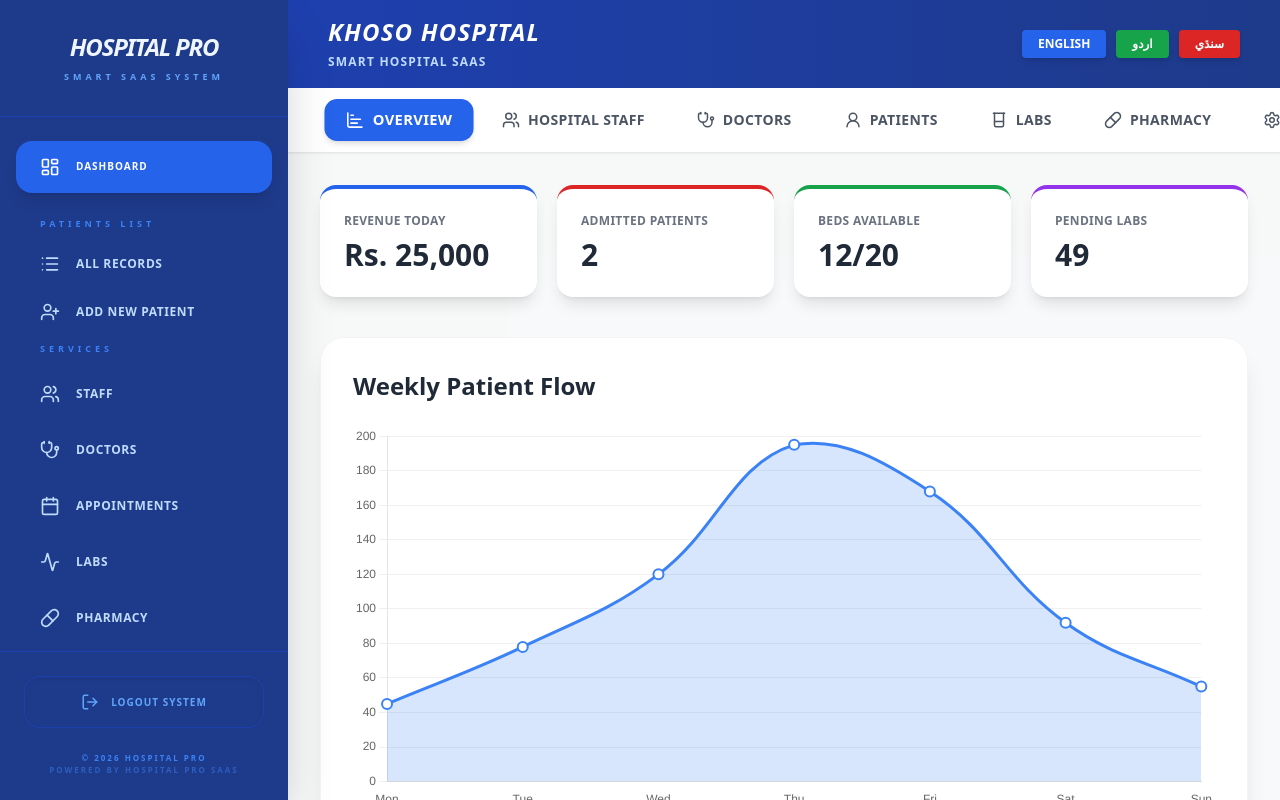
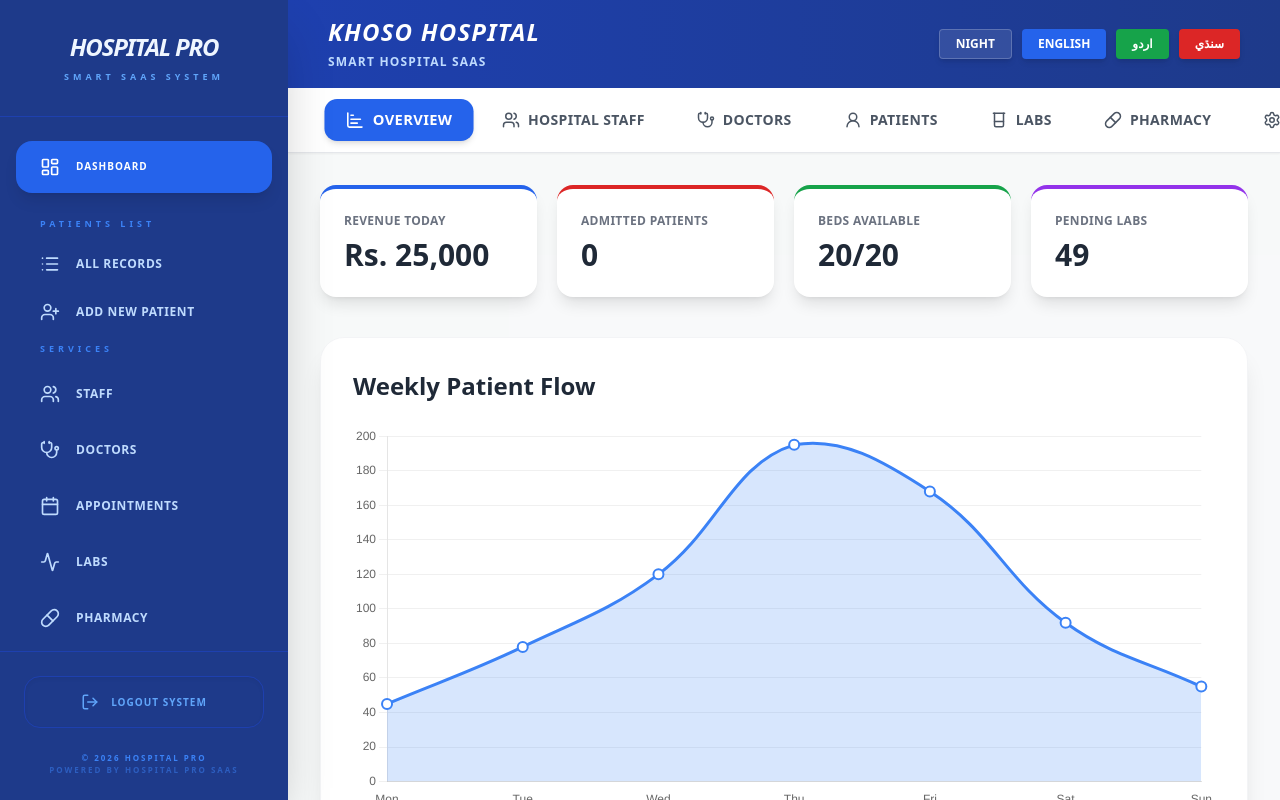
Before and after one commit to khoso227/My-Hospital, a React (Vite) app in the folder client/: page /dashboard in a window 1280 px wide. Built offline with nearby package versions, Linux system fonts and the light colour scheme; no server answers; a web font is replaced by a local one.

Commit message:
Dashboard: live bed counts + day/night toggle

```diff
--- a/client/src/components/Dashboard.jsx
+++ b/client/src/components/Dashboard.jsx
@@ -1,7 +1,8 @@
-import React, { useState } from 'react';
+import React, { useState, useEffect } from 'react';
 import { NavLink, Outlet, useLocation } from 'react-router-dom';
 import { useTranslation } from 'react-i18next';
 import { Line } from 'react-chartjs-2';
+import axios from 'axios';
 import {
   Chart as ChartJS,
   CategoryScale,
@@ -46,6 +47,18 @@ const DashboardLayout = ({ onToggleSidebar }) => {
     document.body.dir = (lng === 'ur' || lng === 'sd') ? 'rtl' : 'ltr';
   };
 
+  // Theme (Day/Night)
+  const [isDark, setIsDark] = useState(() => localStorage.getItem('theme') === 'dark');
+  useEffect(() => {
+    if (isDark) {
+      document.documentElement.classList.add('dark');
+      localStorage.setItem('theme', 'dark');
+    } else {
+      document.documentElement.classList.remove('dark');
+      localStorage.setItem('theme', 'light');
+    }
+  }, [isDark]);
+
   // Save Settings
   const handleSaveSettings = () => {
     setLoadingSave(true);
@@ -72,17 +85,30 @@ const DashboardLayout = ({ onToggleSidebar }) => {
     { id: 'settings', name: 'Settings', path: '/dashboard/settings', icon: <Settings size={18} /> },
   ];
 
-  // Dummy Data
-  const beds = Array.from({ length: 20 }, (_, i) => ({
-    id: i + 1,
-    status: i < 8 ? 'Occupied' : 'Available',
-  }));
+  // Live Patients (with offline cache)
+  const totalBeds = 20;
+  const [patients, setPatients] = useState([]);
 
-  const samplePatients = [
-    { id: 101, name: 'Ali Ahmed', status: 'OPD', disease: 'Flu / Fever' },
-    { id: 102, name: 'Zahid Khan', status: 'Admitted', disease: 'Chest Infection' },
-    { id: 103, name: 'Meer Khan', status: 'Admitted', disease: 'Surgery Recovery' },
-  ];
+  const patientCacheKey = 'patients_offline';
+
+  const persistPatients = (list) => localStorage.setItem(patientCacheKey, JSON.stringify(list));
+
+  const fetchPatients = async () => {
+    try {
+      const res = await axios.get('https://my-hospital-odec.vercel.app/api/patients');
+      if (res.data?.success) {
+        setPatients(res.data.data);
+        persistPatients(res.data.data);
+        return;
+      }
+    } catch (err) {
+      console.log('Patient API unreachable, using cached data if available');
+    }
+    const cached = localStorage.getItem(patientCacheKey);
+    if (cached) setPatients(JSON.parse(cached));
+  };
+
+  useEffect(() => { fetchPatients(); }, []);
 
   // Chart Data (Weekly Patient Flow)
   const daysOfWeek = ['Mon', 'Tue', 'Wed', 'Thu', 'Fri', 'Sat', 'Sun'];
@@ -138,9 +164,19 @@ const DashboardLayout = ({ onToggleSidebar }) => {
     setShowPrescriptionModal(null);
   };
 
+  // Derived counts
+  const admittedCount = patients.filter(
+    (p) => p.type === 'Admit' && !['Discharged', 'Referred', 'Death', 'OPD Return'].includes(p.status)
+  ).length;
+  const bedsAvailable = totalBeds - admittedCount;
+  const beds = Array.from({ length: totalBeds }, (_, i) => ({
+    id: i + 1,
+    status: i < admittedCount ? 'Occupied' : 'Available',
+  }));
+
   // ──────────────────────────────────────────────────────────
   return (
-    <div className="flex flex-col h-screen overflow-hidden bg-gray-50/80 font-sans">
+    <div className={`flex flex-col h-screen overflow-hidden font-sans transition-colors duration-300 ${isDark ? 'bg-slate-900 text-slate-100' : 'bg-gray-50/80 text-gray-900'}`}>
 
       {/* HEADER */}
       <header className="bg-gradient-to-r from-blue-800 to-blue-900 text-white px-4 md:px-10 py-4 flex justify-between items-center shadow-lg shrink-0">
@@ -159,6 +195,13 @@ const DashboardLayout = ({ onToggleSidebar }) => {
           </div>
         </div>
         <div className="flex gap-2.5">
+          <button
+            type="button"
+            onClick={() => setIsDark(!isDark)}
+            className="px-4 py-1.5 rounded text-xs font-black uppercase transition shadow-md bg-white/10 border border-white/20 hover:bg-white/20 active:scale-95"
+          >
+            {isDark ? 'Day' : 'Night'}
+          </button>
           {['en', 'ur', 'sd'].map(lng => (
             <button
               key={lng}
@@ -174,7 +217,7 @@ const DashboardLayout = ({ onToggleSidebar }) => {
       </header>
 
       {/* TABS */}
-      <nav className="bg-white border-b shadow-sm shrink-0 overflow-x-auto">
+      <nav className={`${isDark ? 'bg-slate-800 border-slate-700 text-slate-100' : 'bg-white border-b'} shadow-sm shrink-0 overflow-x-auto`}>
         <div className="px-6 md:px-10 py-3 flex gap-3">
           {tabs.map(tab => (
             <NavLink
@@ -197,7 +240,7 @@ const DashboardLayout = ({ onToggleSidebar }) => {
       </nav>
 
       {/* MAIN CONTENT */}
-      <main className="flex-1 p-6 md:p-8 overflow-y-auto">
+      <main className={`flex-1 p-6 md:p-8 overflow-y-auto ${isDark ? 'bg-slate-900 text-slate-100' : ''}`}>
 
         {location.pathname === '/dashboard/settings' ? (
 
@@ -322,28 +365,28 @@ const DashboardLayout = ({ onToggleSidebar }) => {
             <div className="grid grid-cols-1 sm:grid-cols-2 lg:grid-cols-4 gap-5">
               {[
                 { title: 'Revenue Today', value: 'Rs. 25,000', color: 'blue' },
-                { title: 'Admitted Patients', value: samplePatients.filter(p => p.status === 'Admitted').length, color: 'red' },
-                { title: 'Beds Available', value: `${beds.filter(b => b.status === 'Available').length}/20`, color: 'green' },
+                { title: 'Admitted Patients', value: admittedCount, color: 'red' },
+                { title: 'Beds Available', value: `${bedsAvailable}/${totalBeds}`, color: 'green' },
                 { title: 'Pending Labs', value: '49', color: 'purple' },
               ].map((item, i) => (
-                <div key={i} className={`bg-white rounded-2xl shadow-lg p-6 border-t-4 border-${item.color}-600`}>
-                  <p className="text-xs font-bold uppercase text-gray-500 tracking-wide">{item.title}</p>
-                  <p className="text-3xl font-black mt-2 text-gray-800">{item.value}</p>
+                <div key={i} className={`${isDark ? 'bg-slate-800 text-slate-100' : 'bg-white text-gray-800'} rounded-2xl shadow-lg p-6 border-t-4 border-${item.color}-600`}>
+                  <p className={`text-xs font-bold uppercase tracking-wide ${isDark ? 'text-slate-300' : 'text-gray-500'}`}>{item.title}</p>
+                  <p className="text-3xl font-black mt-2">{item.value}</p>
                 </div>
               ))}
             </div>
 
             {/* Weekly Patient Flow Chart */}
-            <div className="bg-white rounded-3xl shadow-xl p-6 md:p-8 border border-gray-100">
-              <h3 className="text-xl md:text-2xl font-black text-gray-800 mb-6">Weekly Patient Flow</h3>
+            <div className={`${isDark ? 'bg-slate-800 border-slate-700' : 'bg-white border-gray-100'} rounded-3xl shadow-xl p-6 md:p-8 border`}>
+              <h3 className={`text-xl md:text-2xl font-black mb-6 ${isDark ? 'text-slate-100' : 'text-gray-800'}`}>Weekly Patient Flow</h3>
               <div className="h-80 md:h-96">
                 <Line data={chartData} options={chartOptions} />
               </div>
             </div>
 
             {/* Bed Map */}
-            <div className="bg-white rounded-3xl shadow-xl p-6 md:p-8">
-              <h3 className="text-xl font-black uppercase mb-6 flex items-center gap-3 text-gray-800">
+            <div className={`${isDark ? 'bg-slate-800 border-slate-700' : 'bg-white'} rounded-3xl shadow-xl p-6 md:p-8`}>
+              <h3 className={`text-xl font-black uppercase mb-6 flex items-center gap-3 ${isDark ? 'text-slate-100' : 'text-gray-800'}`}>
                 <HiHome className="text-blue-600" /> Ward Bed Occupancy
               </h3>
               <div className="grid grid-cols-5 sm:grid-cols-10 gap-3">
@@ -352,8 +395,8 @@ const DashboardLayout = ({ onToggleSidebar }) => {
                     key={bed.id}
                     className={`aspect-square rounded-2xl flex flex-col items-center justify-center text-xs font-black border transition-all ${
                       bed.status === 'Available'
-                        ? 'bg-green-50 border-green-200 text-green-700 hover:scale-105'
-                        : 'bg-red-50 border-red-200 text-red-700 opacity-70'
+                        ? `${isDark ? 'bg-green-950/40 border-green-700 text-green-200' : 'bg-green-50 border-green-200 text-green-700'} hover:scale-105`
+                        : `${isDark ? 'bg-red-950/40 border-red-700 text-red-200 opacity-80' : 'bg-red-50 border-red-200 text-red-700 opacity-70'}`
                     }`}
                   >
                     <HeartPulse size={18} />
```
